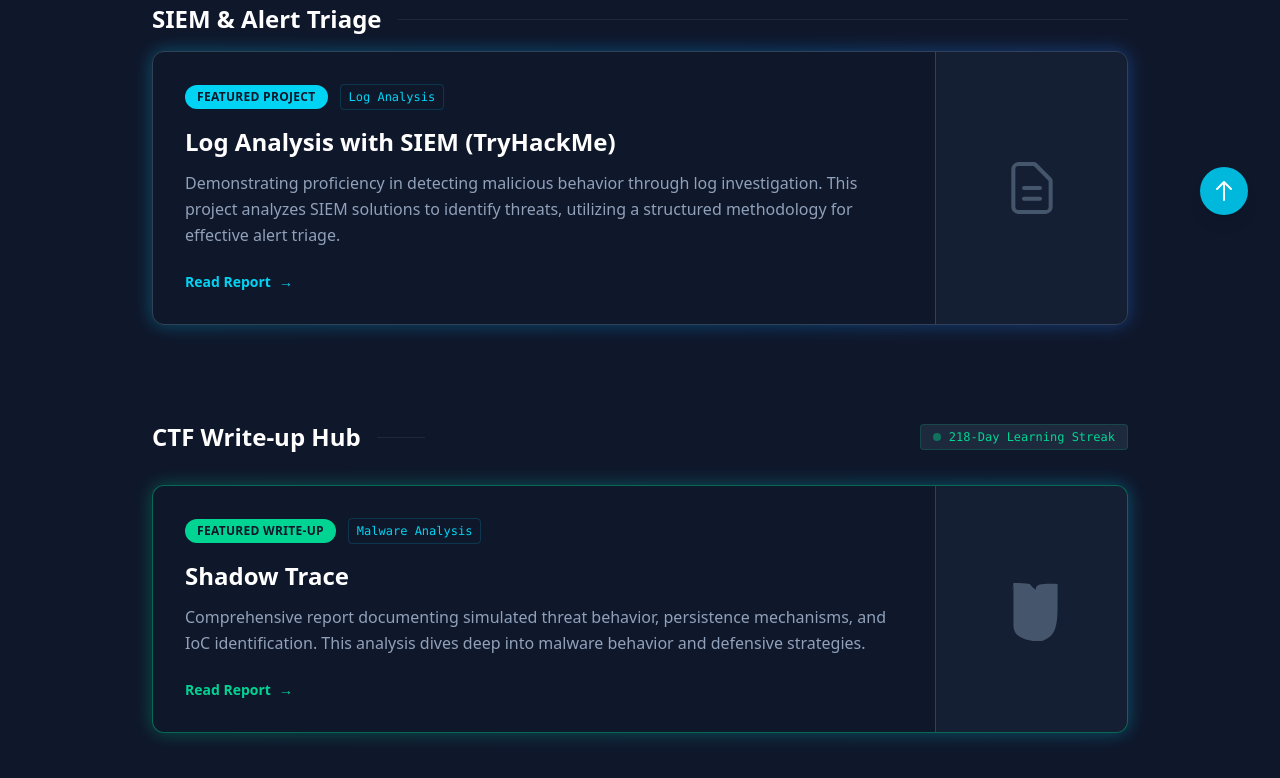
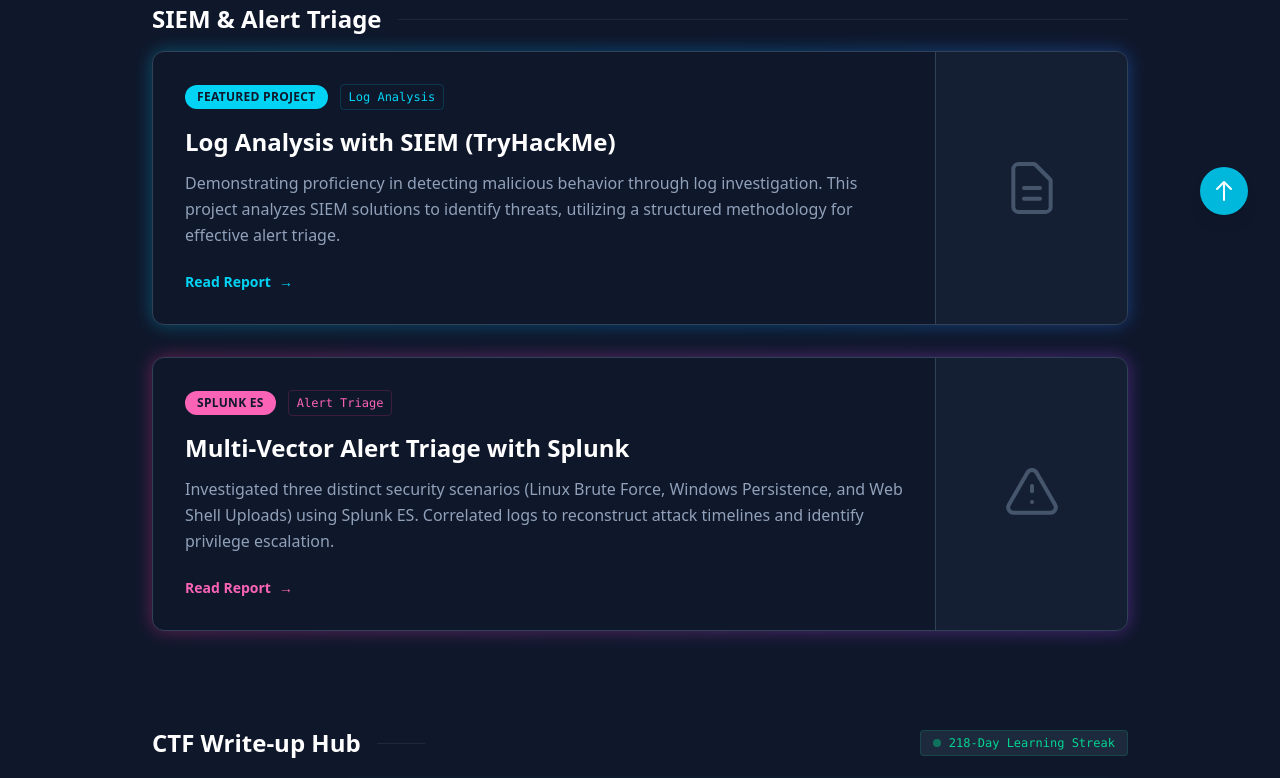
Before and after one commit to AbbasMurshid/AbbasPortfolio, a website built with Vite: page index.html in a window 1280 px wide. Shown: the part 553-1331 px from the top of the page. Built offline with nearby package versions, Linux system fonts and the light colour scheme.

Commit message:
Add Multi-Vector Alert Triage with Splunk project

```diff
--- a/index.html
+++ b/index.html
@@ -115,6 +115,49 @@
                                 fill="none" viewBox="0 0 24 24" stroke="currentColor">
                                 <path stroke-linecap="round" stroke-linejoin="round" stroke-width="1.5"
                                     d="M9 12h6m-6 4h6m2 5H7a2 2 0 01-2-2V5a2 2 0 012-2h5.586a1 1 0 01.707.293l5.414 5.414a1 1 0 01.293.707V19a2 2 0 01-2 2z">
+                                </path>
+                            </svg>
+                        </div>
+                    </article>
+                </div>
+
+                <!-- Project 2: Splunk Triage -->
+                <div class="relative group">
+                    <div
+                        class="absolute -inset-0.5 bg-gradient-to-r from-pink-500 to-purple-500 rounded-2xl blur opacity-30 group-hover:opacity-75 transition duration-500">
+                    </div>
+                    <article
+                        class="relative flex flex-col md:flex-row bg-slate-900 rounded-xl border border-slate-700 overflow-hidden hover:border-pink-400 transition-colors">
+                        <div class="p-8 flex-1 flex flex-col justify-center">
+                            <div class="flex items-center gap-3 mb-4">
+                                <span
+                                    class="px-3 py-1 text-xs font-bold text-slate-900 bg-pink-400 rounded-full uppercase tracking-wide">Splunk
+                                    ES</span>
+                                <span
+                                    class="text-xs font-mono text-pink-400 border border-pink-500/20 px-2 py-1 rounded">Alert
+                                    Triage</span>
+                            </div>
+                            <h3 class="text-2xl font-bold text-white mb-3 group-hover:text-pink-400 transition-colors">
+                                Multi-Vector Alert Triage with Splunk</h3>
+                            <p class="text-slate-400 mb-6 leading-relaxed">
+                                Investigated three distinct security scenarios (Linux Brute Force, Windows Persistence,
+                                and Web Shell Uploads) using Splunk ES. Correlated logs to reconstruct attack timelines
+                                and identify privilege escalation.
+                            </p>
+                            <a href="https://medium.com/@abbasmurshidm/tryhackmealert-triage-with-splunk-3e5432aaf60d"
+                                target="_blank" rel="noopener noreferrer"
+                                class="inline-flex items-center text-sm font-semibold text-pink-400 hover:text-white transition-colors">
+                                Read Report <span class="ml-2">&rarr;</span>
+                            </a>
+                        </div>
+                        <!-- Decorative Icon: Splunk/Siren -->
+                        <div
+                            class="hidden md:flex w-48 bg-slate-800/50 items-center justify-center border-l border-slate-700">
+                            <svg xmlns="http://www.w3.org/2000/svg"
+                                class="w-16 h-16 text-slate-600 group-hover:text-pink-500 transition-colors duration-500"
+                                fill="none" viewBox="0 0 24 24" stroke="currentColor">
+                                <path stroke-linecap="round" stroke-linejoin="round" stroke-width="1.5"
+                                    d="M12 9v2m0 4h.01m-6.938 4h13.856c1.54 0 2.502-1.667 1.732-3L13.732 4c-.77-1.333-2.694-1.333-3.464 0L3.34 16c-.77 1.333.192 3 1.732 3z">
                                 </path>
                             </svg>
                         </div>
```
